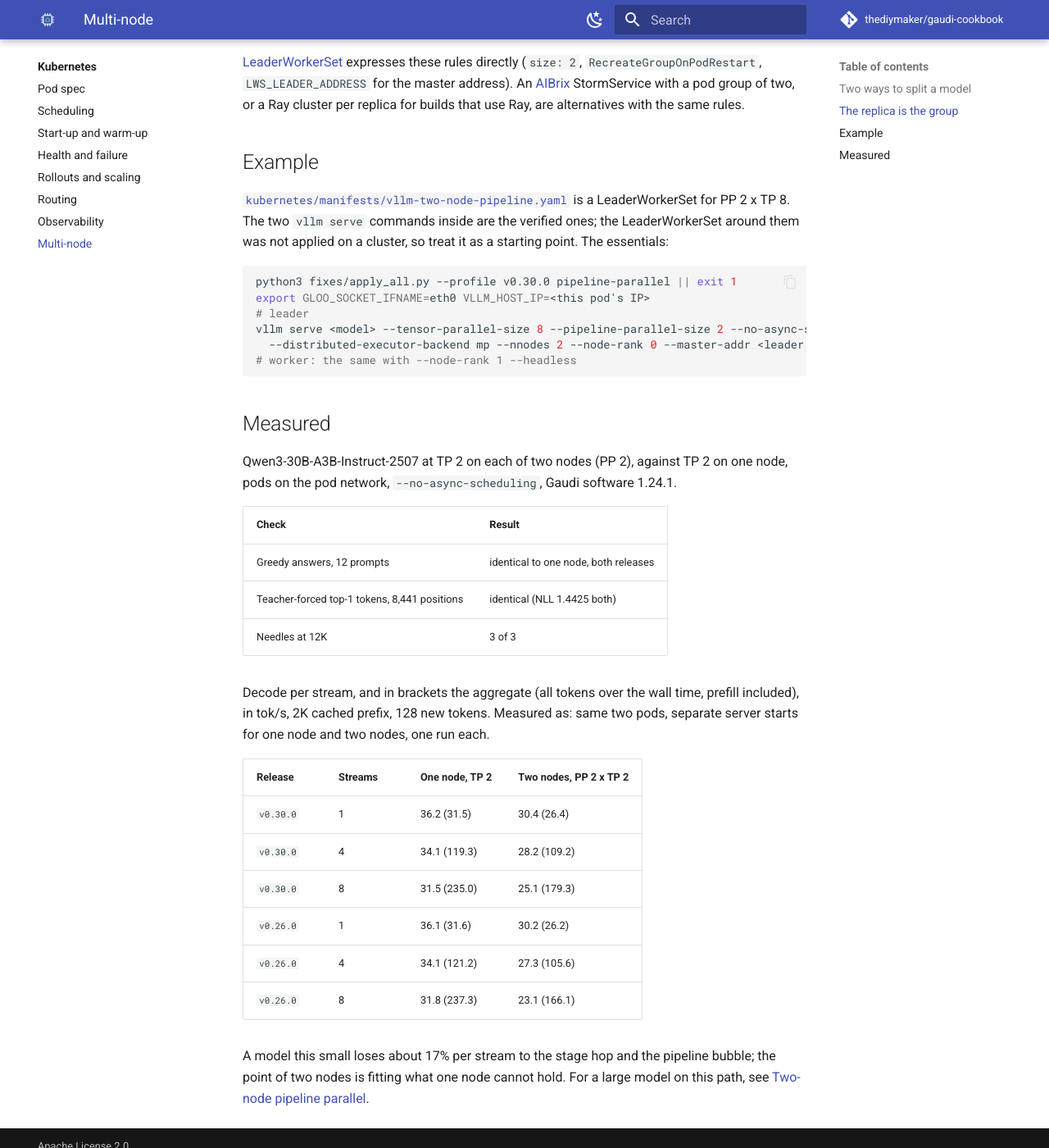
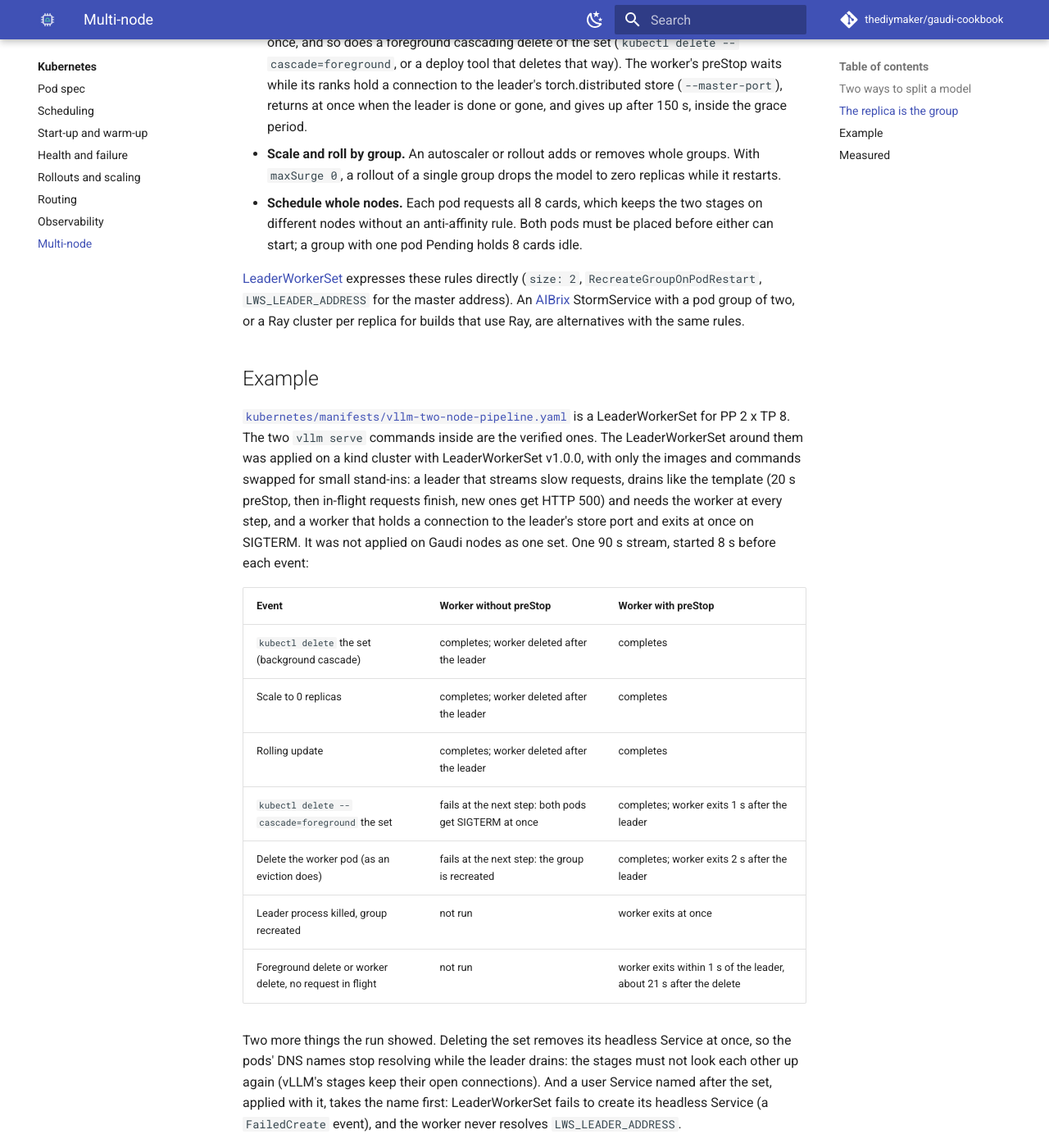
Before and after one commit to thediymaker/gaudi-cookbook, an MkDocs documentation site: the page built from docs/kubernetes/multi-node.md, in a window 1280 px wide and 1400 px high, scrolled down 1397 px. Shown: the whole window at 82% size. Built offline with MkDocs 1.6.1 and Material for MkDocs 9.7.7, drawn with Linux system fonts in a browser that asks for light colours; comment, search, counter and statistics services are not loaded; some of the changed text lies outside the part shown.

Commit message:
Hold the two-node worker until the leader has drained
Deleting or evicting the worker pod, or a foreground delete of the set,
terminates both stages at once, and the leader's in-flight requests
failed at their next step. The worker's preStop now waits while it holds
a connection to the leader's store port, returns at once when the leader
is done or gone, and stops after 150 s. Tested the LeaderWorkerSet
wrapper on kind with stand-in stages and record the results.

````diff
--- a/docs/kubernetes/multi-node.md
+++ b/docs/kubernetes/multi-node.md
@@ -33,6 +33,16 @@ Two pods that form one engine behave like one pod with two halves:
   LeaderWorkerSet creates a headless Service named after the set for the pods' DNS names.
 - **Probe the leader.** The leader's `/health` reflects the whole engine: a lost stage stops
   its steps. The worker gets no HTTP probes; group restart covers it.
+- **Drain at the leader, hold the worker.** The leader gets the start-up aware preStop and
+  `--shutdown-timeout` of a one-pod model ([Graceful drain](rollouts-and-scaling.md#graceful-drain)).
+  Every step of its drain needs the worker, so the worker must not exit first. Deleting the
+  set (the default background cascade), scaling down and rolling remove the leader first and
+  the worker only once the leader is gone. Deleting or evicting the worker pod (a node drain)
+  recreates the group and terminates both at once, and so does a foreground cascading delete
+  of the set (`kubectl delete --cascade=foreground`, or a deploy tool that deletes that way).
+  The worker's preStop waits while its ranks hold a connection to the leader's
+  torch.distributed store (`--master-port`), returns at once when the leader is done or gone,
+  and gives up after 150 s, inside the grace period.
 - **Scale and roll by group.** An autoscaler or rollout adds or removes whole groups. With
   `maxSurge 0`, a rollout of a single group drops the model to zero replicas while it
   restarts.
@@ -49,8 +59,30 @@ Ray cluster per replica for builds that use Ray, are alternatives with the same
 
 [`kubernetes/manifests/vllm-two-node-pipeline.yaml`](https://github.com/thediymaker/gaudi-cookbook/tree/main/kubernetes/manifests/vllm-two-node-pipeline.yaml)
 is a LeaderWorkerSet for PP 2 x TP 8. The two `vllm serve` commands inside are the verified
-ones; the LeaderWorkerSet around them was not applied on a cluster, so treat it as a starting
-point. The essentials:
+ones. The LeaderWorkerSet around them was applied on a kind cluster with LeaderWorkerSet
+v1.0.0, with only the images and commands swapped for small stand-ins: a leader that streams
+slow requests, drains like the template (20 s preStop, then in-flight requests finish, new
+ones get HTTP 500) and needs the worker at every step, and a worker that holds a connection
+to the leader's store port and exits at once on SIGTERM. It was not applied on Gaudi nodes as
+one set. One 90 s stream, started 8 s before each event:
+
+| Event | Worker without preStop | Worker with preStop |
+| --- | --- | --- |
+| `kubectl delete` the set (background cascade) | completes; worker deleted after the leader | completes |
+| Scale to 0 replicas | completes; worker deleted after the leader | completes |
+| Rolling update | completes; worker deleted after the leader | completes |
+| `kubectl delete --cascade=foreground` the set | fails at the next step: both pods get SIGTERM at once | completes; worker exits 1 s after the leader |
+| Delete the worker pod (as an eviction does) | fails at the next step: the group is recreated | completes; worker exits 2 s after the leader |
+| Leader process killed, group recreated | not run | worker exits at once |
+| Foreground delete or worker delete, no request in flight | not run | worker exits within 1 s of the leader, about 21 s after the delete |
+
+Two more things the run showed. Deleting the set removes its headless Service at once, so the
+pods' DNS names stop resolving while the leader drains: the stages must not look each other
+up again (vLLM's stages keep their open connections). And a user Service named after the set,
+applied with it, takes the name first: LeaderWorkerSet fails to create its headless Service
+(a `FailedCreate` event), and the worker never resolves `LWS_LEADER_ADDRESS`.
+
+The essentials:
 
 ```bash
 python3 fixes/apply_all.py --profile v0.30.0 pipeline-parallel || exit 1
````
Also changed, not shown: docs/kubernetes/rollouts-and-scaling.md (+4 -0 lines), 1 other file.
